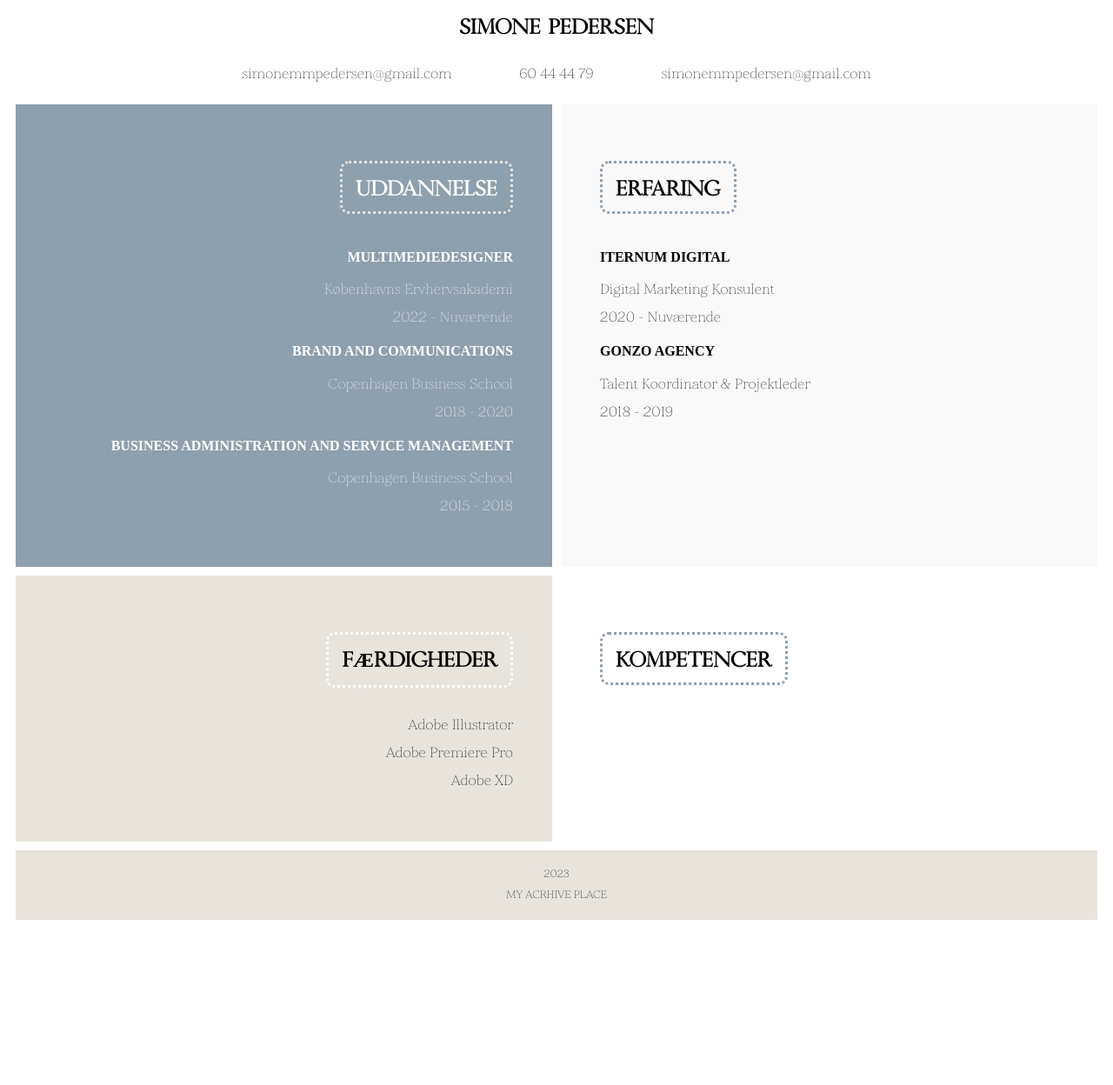
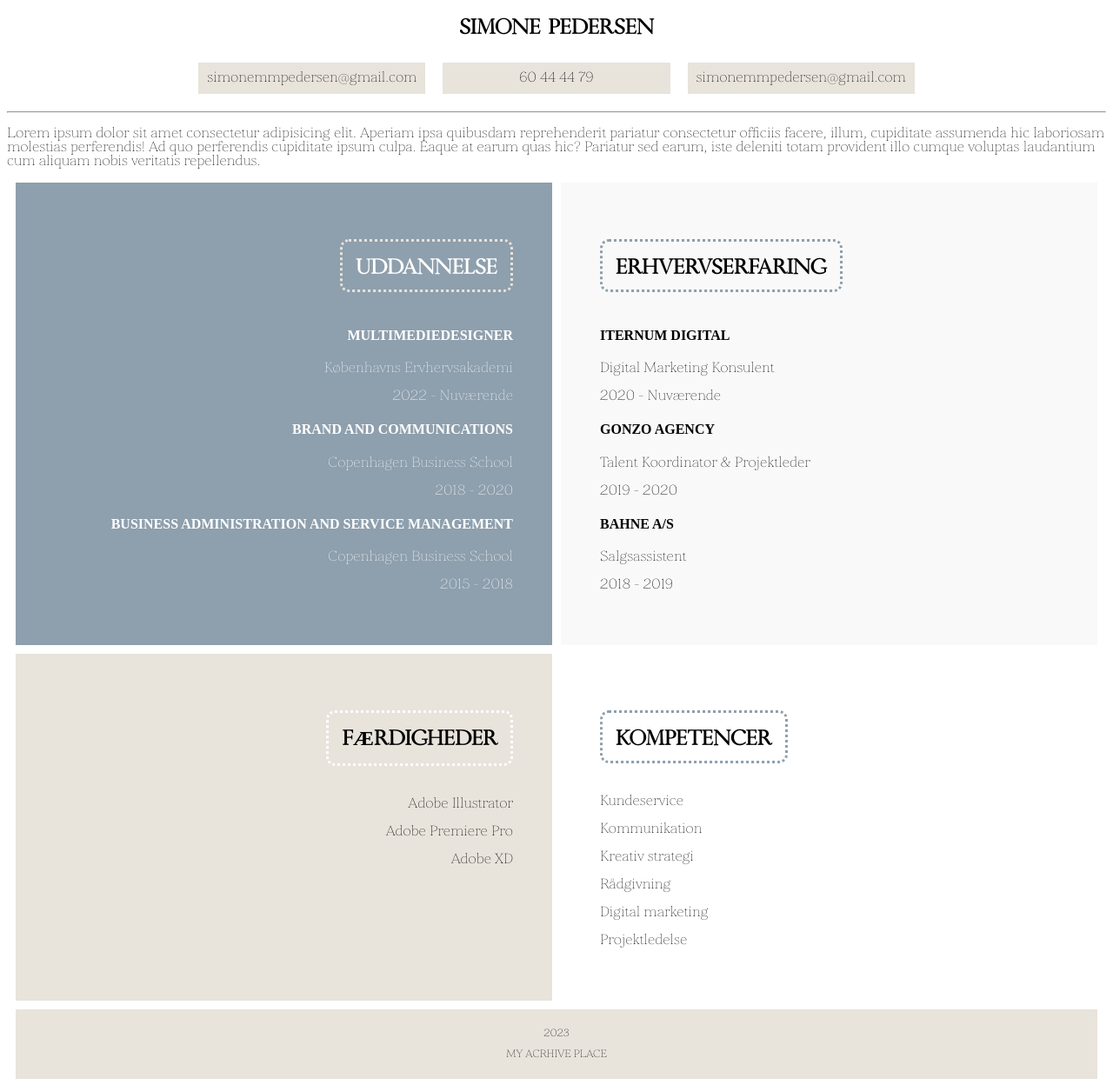
Before and after one commit to simo76m0/website, a plain HTML site: page about.html in a window 1280 px wide. Shown: the part 412-1660 px from the top of the page at 87% size. Before the commit the page ends 1480 px from the top, so only its background shows below. Drawn offline with Linux system fonts and the light colour scheme; files whose address does not match are found by name.

Commit message:
about.html

```diff
--- a/about.html
+++ b/about.html
@@ -37,6 +37,8 @@
               <p>simonemmpedersen@gmail.com</p>
             </div>
         </div>
+        <hr>
+        <p>Lorem ipsum dolor sit amet consectetur adipisicing elit. Aperiam ipsa quibusdam reprehenderit pariatur consectetur officiis facere, illum, cupiditate assumenda hic laboriosam molestias perferendis! Ad quo perferendis cupiditate ipsum culpa. Eaque at earum quas hic? Pariatur sed earum, iste deleniti totam provident illo cumque voluptas laudantium cum aliquam nobis veritatis repellendus.</p>
         <div class="about_grid-1-1">
           <div class="about_flex_col-1">
             <h2>UDDANNELSE</h2>
@@ -51,12 +53,15 @@
             <p>2015 - 2018</p>
           </div>
          <div class="about_flex_col-2">
-          <h2>ERFARING</h2>
+          <h2>ERHVERVSERFARING</h2>
           <h4>ITERNUM DIGITAL</h4>
           <p>Digital Marketing Konsulent</p>
           <p>2020 - Nuværende</p>
           <h4>GONZO AGENCY</h4>
           <p>Talent Koordinator & Projektleder</p>
+          <p>2019 - 2020</p>
+          <h4>BAHNE A/S</h4>
+          <p>Salgsassistent</p>
           <p>2018 - 2019</p>
          </div>
         </div>
@@ -69,6 +74,12 @@
             </div>
             <div class="about_flex_grid_f2">
              <h2>KOMPETENCER</h2>
+             <p>Kundeservice</p>
+             <p>Kommunikation</p>
+             <p>Kreativ strategi</p>
+             <p>Rådgivning</p>
+             <p>Digital marketing</p>
+             <p>Projektledelse</p>
             </div>
             </div>
     </main>
--- a/css/layout.css
+++ b/css/layout.css
@@ -51,6 +51,11 @@
   text-decoration: none;
   color: black;
   padding: 25px;
+  transition: 1s;
+}
+
+.content_col_2 a:hover {
+transform: scale(1.01);
 }
 
 /* ux.html */
@@ -294,7 +299,11 @@ p {
 }
 
 .about_grid-1_contact p {
+  display: inline-block;
   text-align: center;
+  background-color: #e8e3db;
+  margin: 10px;
+  padding: 10px;
 }
 
 .about_grid-1 img {
@@ -365,7 +374,7 @@ background: #f9f9f9;
 }
 
 .about_flex_grid_f1 h2 {
-      display: inline-block;
+  display: inline-block;
   border: dotted;
   border-radius: 10px;
   padding: 15px;
```
